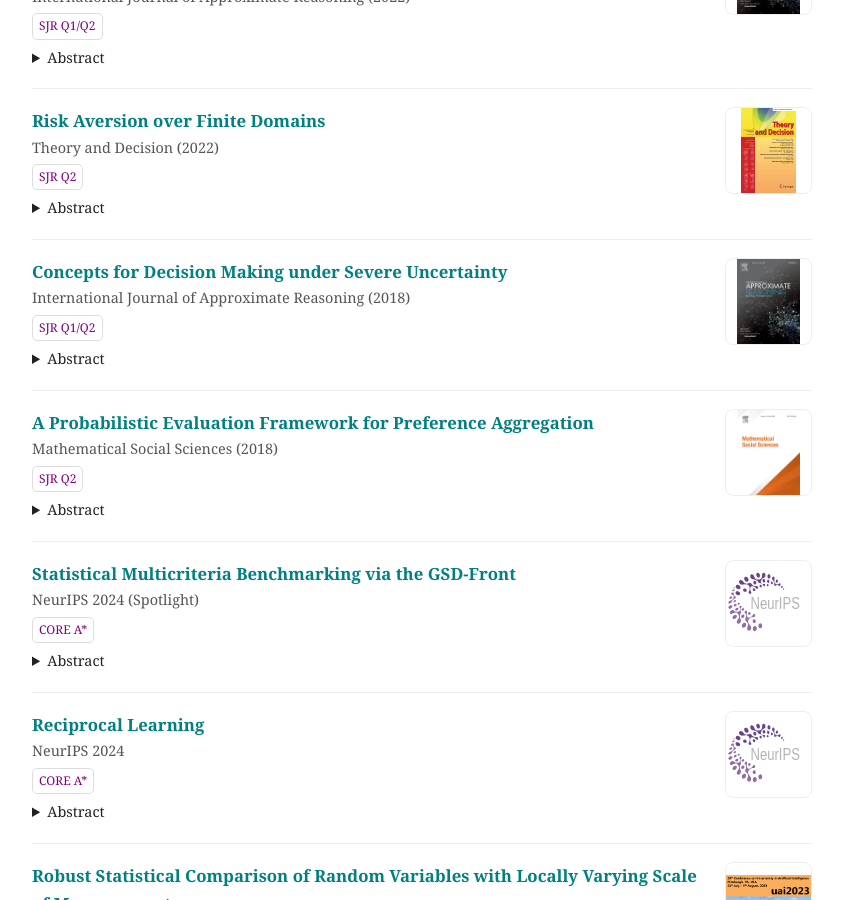
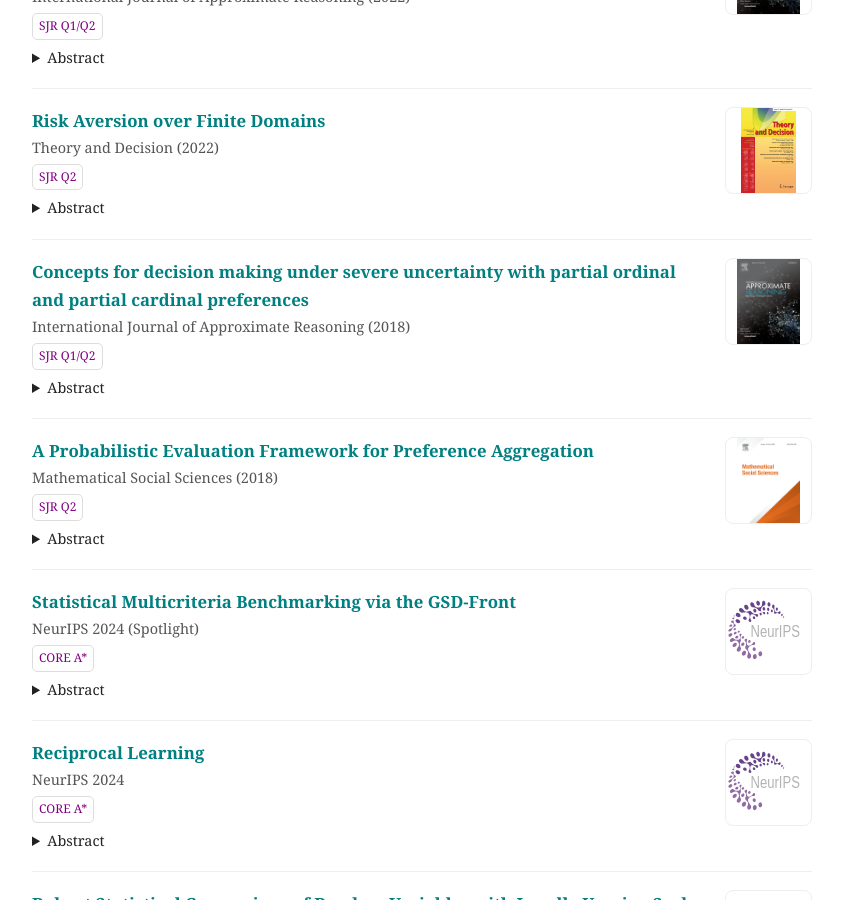
Before and after one commit to jansenc/jansenc.github.io, a Jekyll site: the page built from publications/index.md, in a window 1280 px wide and 900 px high, scrolled down 686 px. Shown: the whole window, without its empty margins (378-1221 px from the left). Built offline with Jekyll 4.4.1, drawn with Linux system fonts in a browser that asks for light colours.

Commit message:
Update index.md

```diff
--- a/publications/index.md
+++ b/publications/index.md
@@ -152,7 +152,7 @@ function filterPubs(type) {
 
 <div class="pub journal">
   <div class="pub-left">
-    <div class="pub-title">Concepts for Decision Making under Severe Uncertainty</div>
+    <div class="pub-title"><b><a href="https://doi.org/10.1016/j.ijar.2018.04.011" class="paper-link">Concepts for decision making under severe uncertainty with partial ordinal and partial cardinal preferences</a></b></div>
     <div class="pub-meta">International Journal of Approximate Reasoning (2018)</div>
 <span class="tag">SJR Q1/Q2</span>
 
```
